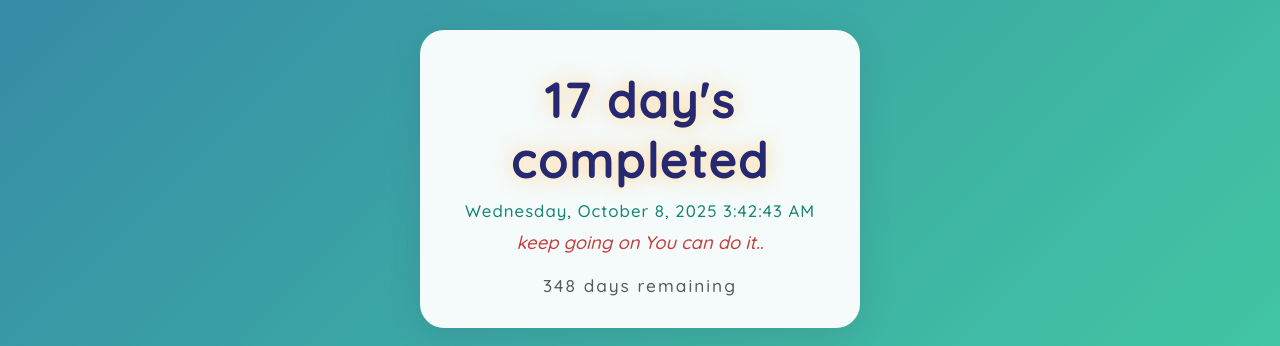
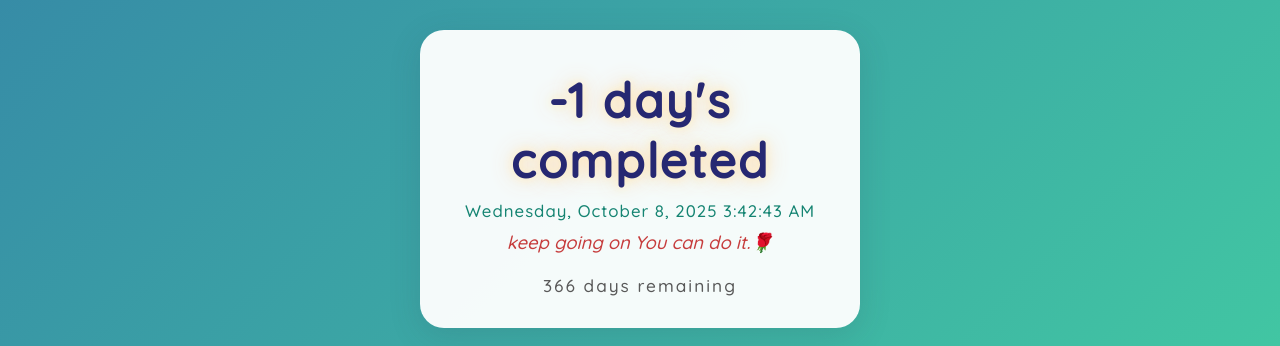
Before and after one commit to HemaSasankSeelam/day-counter, a plain HTML site: page index.html in a window 1280 px wide. Shown: the part 221-567 px from the top of the page. Drawn offline with Linux system fonts and the light colour scheme.

Commit message:
Update index.html

```diff
--- a/index.html
+++ b/index.html
@@ -118,13 +118,13 @@
     <div class="counter-box">
         <div id="daysDone" class="day-count glow">0 days</div>
         <div id="currentTime" class="current-datetime"></div>
-        <div class="caption">keep going on You can do it..</div>
+        <div class="caption">keep going on You can do it.🌹</div>
         <div id="daysLeft" class="remaining"></div>
     </div>
     <script>
         // Save starting date only if not already set
 
-        var startDate = new Date("Fri Sep 21 2025 00:00:00 GMT+0530 (India Standard Time)");
+        var startDate = new Date("Wed Oct 09 2025 00:00:00 GMT+0530 (India Standard Time)");
 
         // Format and show current date and time
         function updateDateTime() {
```
